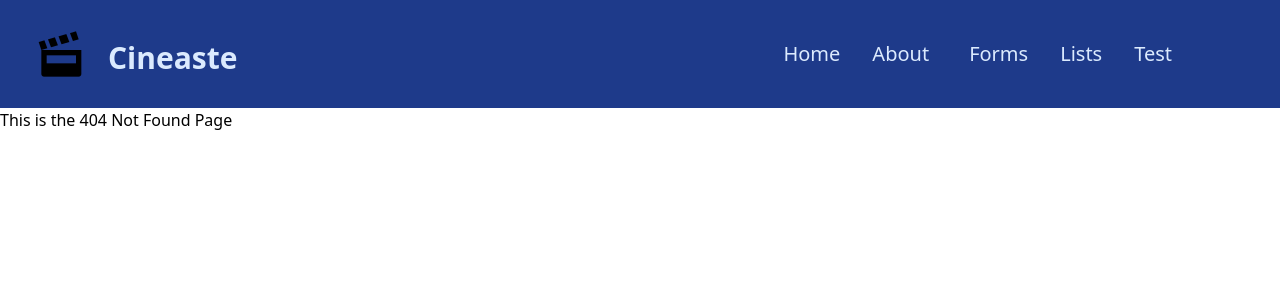
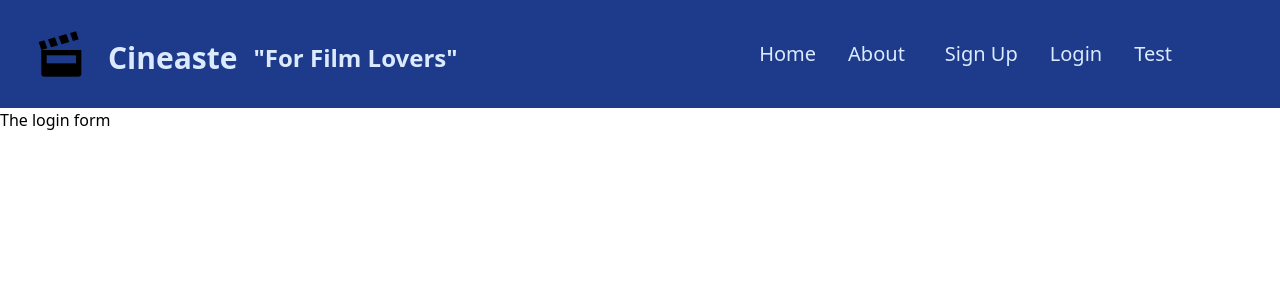
Before and after one commit to papadavis47/cineaste, a React (Create React App) app: page /login in a window 1280 px wide. Before the commit this address had no page. Shown: the top 300 px of the page. Built offline with nearby package versions, Linux system fonts and the light colour scheme.

Commit message:
Create Signup and Login pages - rework Navbar

```diff
--- a/src/App.js
+++ b/src/App.js
@@ -2,6 +2,8 @@ import { BrowserRouter as Router, Routes, Route } from "react-router-dom";
 import NavBar from "./components/NavBar/NavBar.js";
 import Home from "./pages/Home.js";
 import About from "./pages/About.js";
+import Signup from "./pages/Signup.js";
+import Login from "./pages/Login.js";
 import Forms from "./pages/Forms.js";
 import Test from "./pages/Test.js";
 import Lists from "./pages/Lists.js";
@@ -14,6 +16,8 @@ function App() {
       <Routes>
         <Route path='/' element={<Home />} />
         <Route path='/about' element={<About />} />
+        <Route path='/signup' element={<Signup />} />
+        <Route path='/login' element={<Login />} />
         <Route path='/lists' element={<Lists />} />
         <Route path='/forms' element={<Forms />} />
         <Route path='/test' element={<Test />} />
--- a/src/components/NavBar/NavBar.js
+++ b/src/components/NavBar/NavBar.js
@@ -9,6 +9,7 @@ const NavBar = () => {
         <div className='flex items-center py-3 hover:text-blue-50'>
           <img src={logo} alt='logo' className='ml-3' />
           <h1 className='py-3 mt-2 ml-4 text-3xl font-bold'>Cineaste</h1>
+          <h2 className='py-3 mt-2 ml-4 text-2xl font-bold'>"For Film Lovers"</h2>
         </div>
       </Link>
       <nav className='text-xl hover:text-blue-50'>
@@ -20,10 +21,10 @@ const NavBar = () => {
             <Link to='/about'>About</Link>
           </li>
           <li className='px-3 ml-2'>
-            <Link to='/forms'>Forms</Link>
+            <Link to='/signup'>Sign Up</Link>
           </li>
           <li className='px-3 ml-2'>
-            <Link to='/lists'>Lists</Link>
+            <Link to='/login'>Login</Link>
           </li>
           <li className='px-3 ml-2'>
             <Link to='/test'>Test</Link>
--- a/src/pages/Home.js
+++ b/src/pages/Home.js
@@ -1,9 +1,6 @@
-import Title from "../components/Title/Title.js";
-
 const Home = () => {
   return (
     <div className='container flex flex-col mx-8'>
-      <Title />
       <h2>This is the HomePage</h2>
     </div>
   );
--- /dev/null
+++ b/src/pages/Login.js
@@ -0,0 +1,11 @@
+import React from "react";
+
+const Login = () => {
+  return (
+    <div>
+      <h1>The login form</h1>
+    </div>
+  );
+};
+
+export default Login;
--- /dev/null
+++ b/src/pages/Signup.js
@@ -0,0 +1,11 @@
+import React from "react";
+
+const Singup = () => {
+  return (
+    <div>
+      <h1>The Signup Page</h1>
+    </div>
+  );
+};
+
+export default Singup;
```
